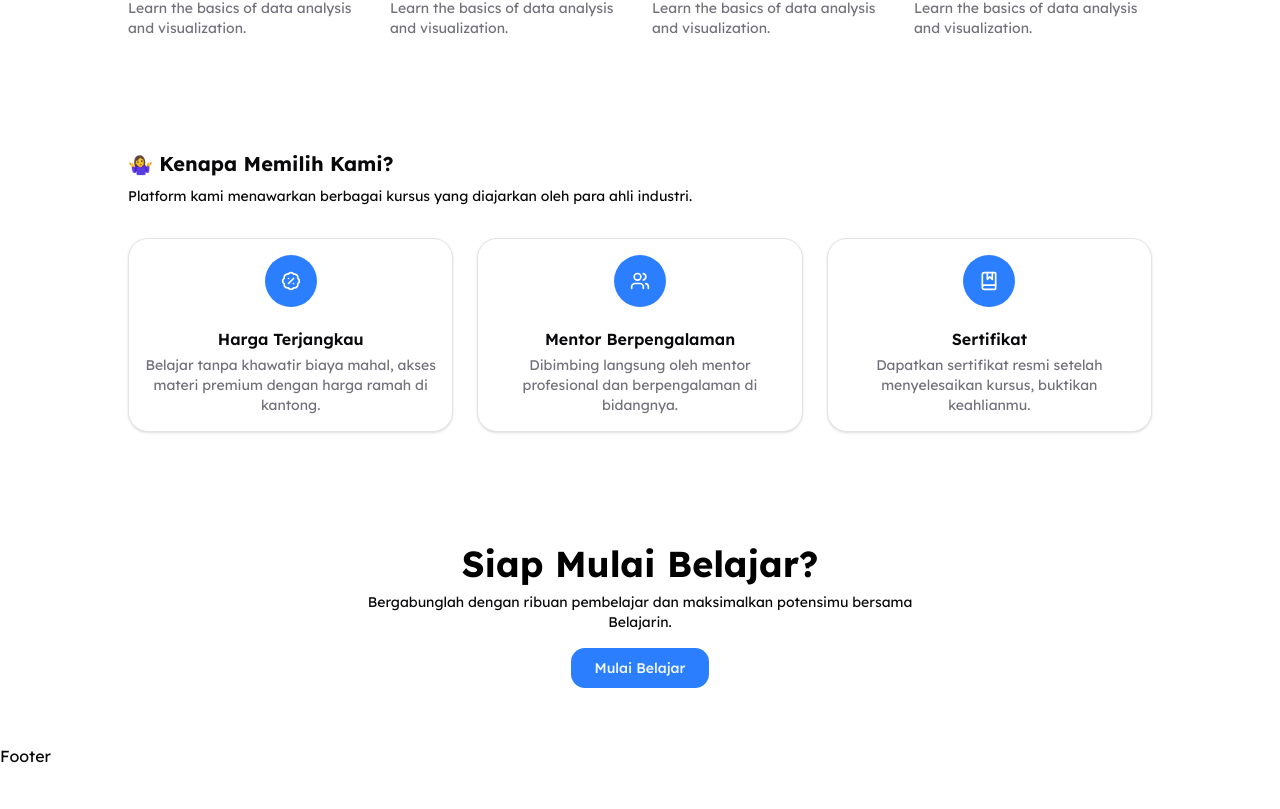
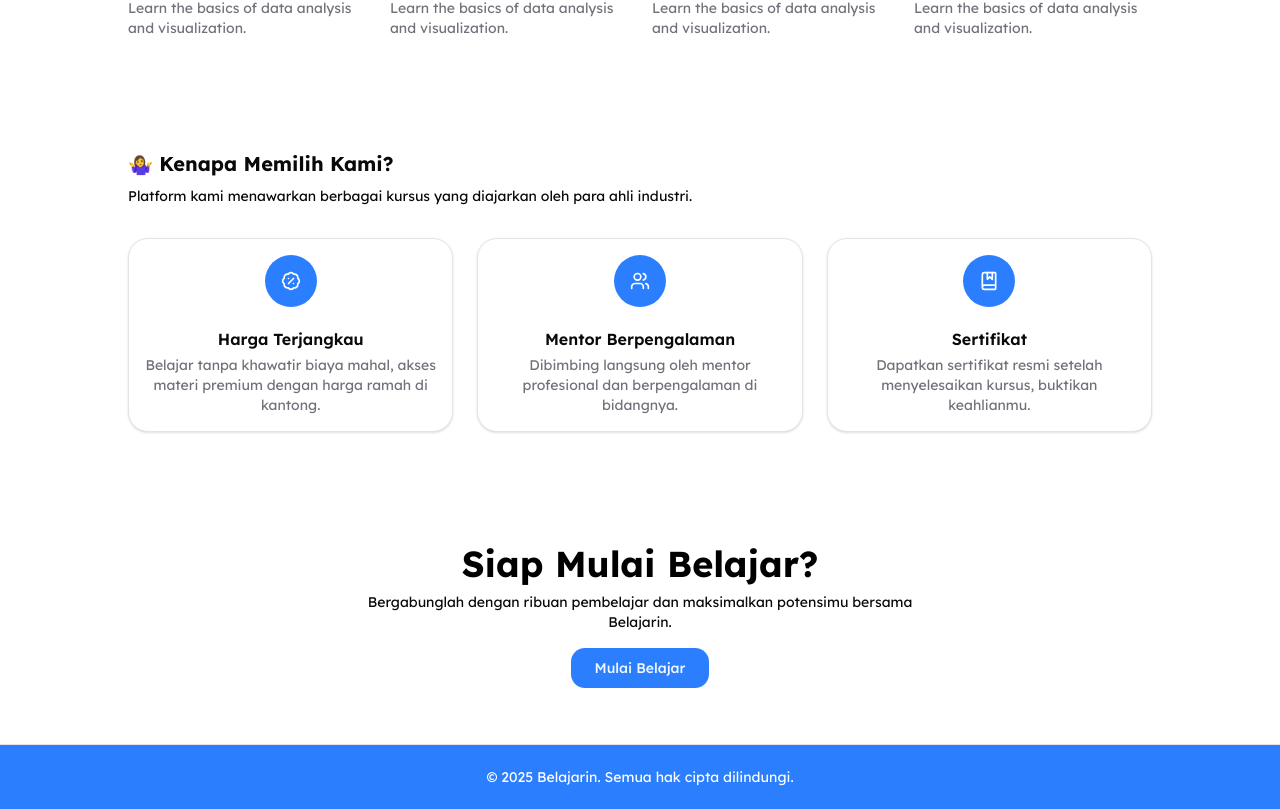
Before and after one commit to fitronansori/next-belajarin, a Next.js app: page / in a window 1280 px wide. Shown: the part 1077-1886 px from the top of the page. Before the commit the page ends 1845 px from the top, so only its background shows below. Built offline with nearby package versions, Linux system fonts and the light colour scheme.

Commit message:
implement Footer component with copyright notice and styling

```diff
--- a/src/components/layouts/Footer/index.tsx
+++ b/src/components/layouts/Footer/index.tsx
@@ -1,4 +1,16 @@
 const Footer = () => {
-  return <div>Footer</div>;
+  const year = new Date().getFullYear();
+
+  return (
+    <footer className="bg-primary border-t">
+      <div className="container h-16 flex items-center justify-center">
+        <div className="text-center text-white">
+          <p className="text-sm">
+            © {year} Belajarin. Semua hak cipta dilindungi.
+          </p>
+        </div>
+      </div>
+    </footer>
+  );
 };
 export default Footer;
```
